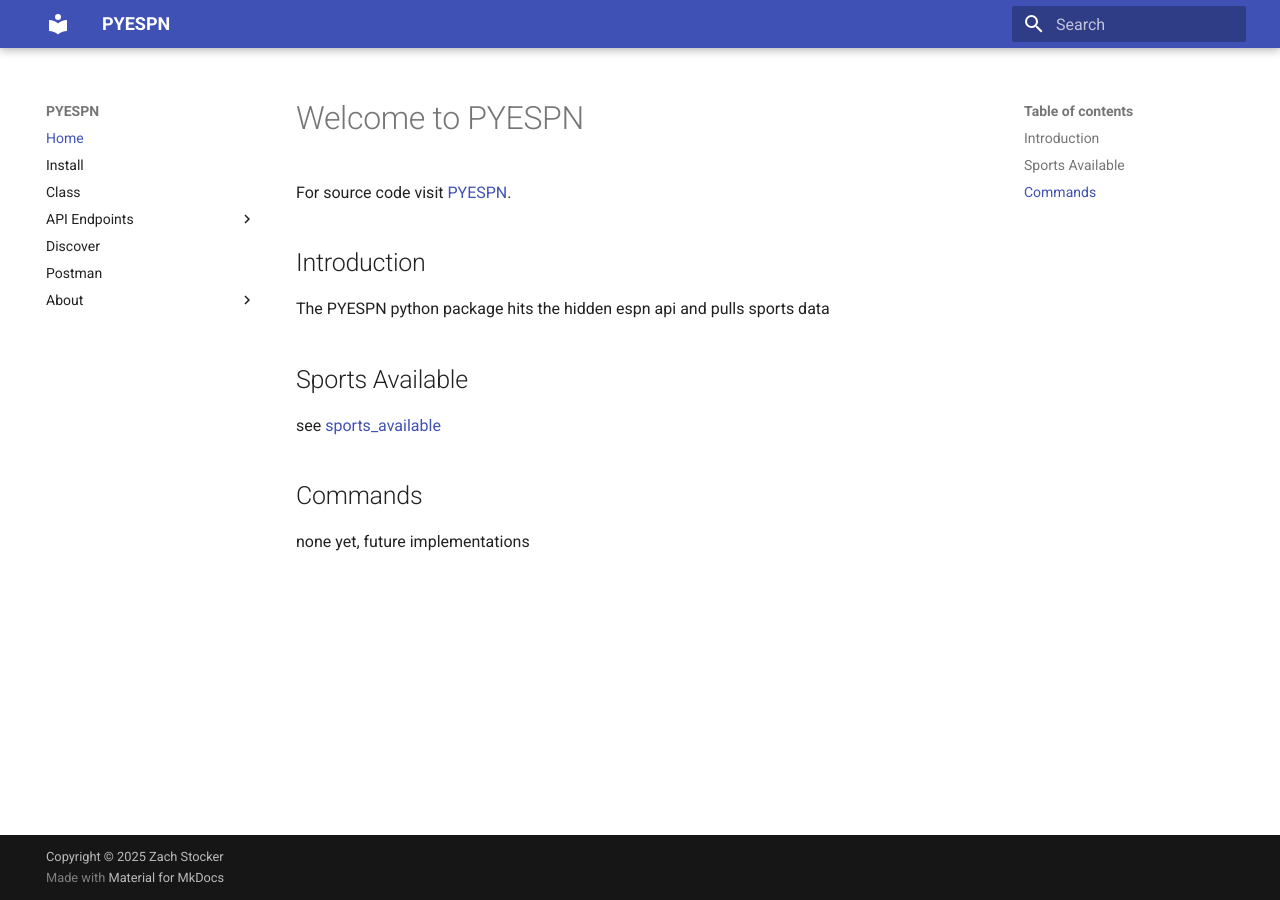
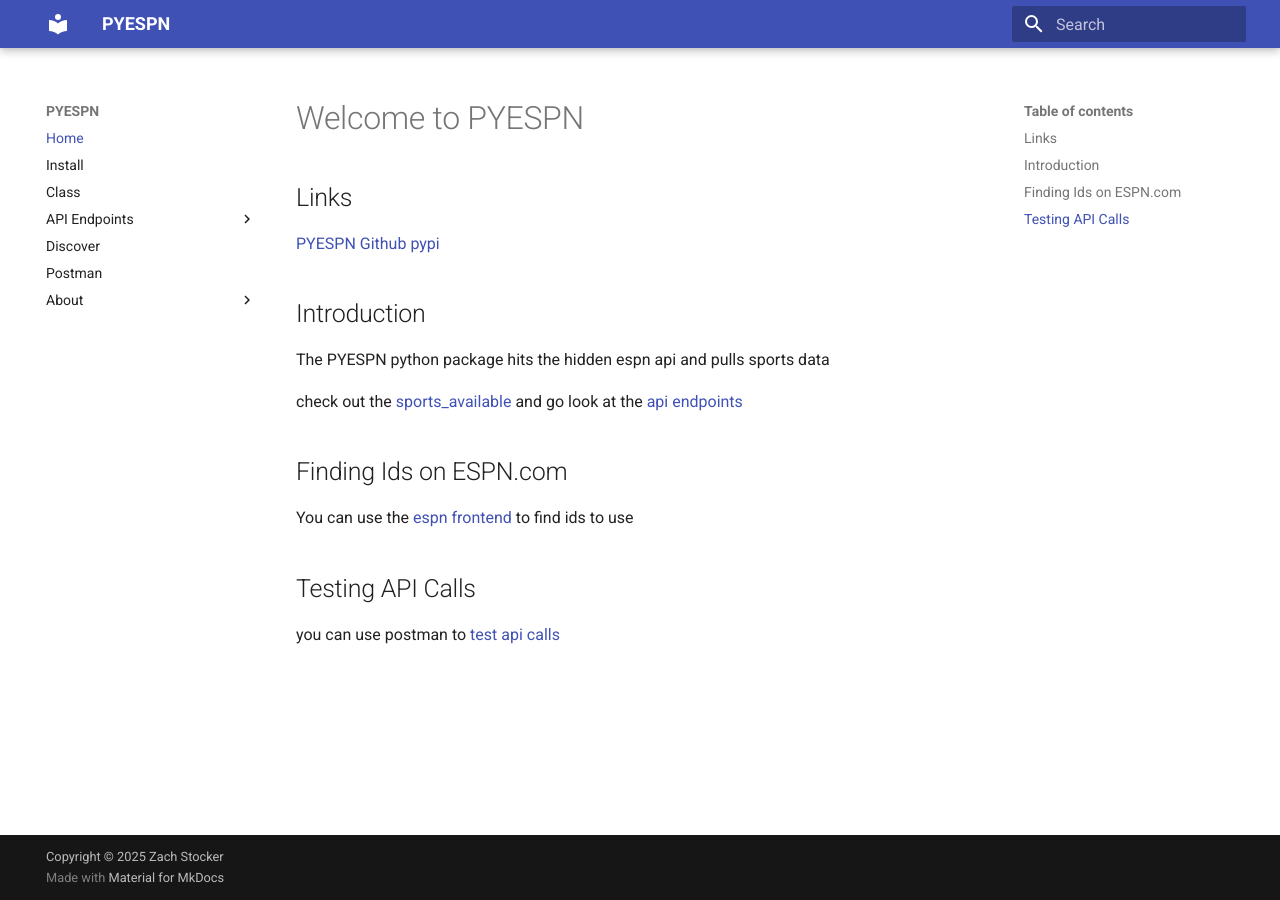
Before and after one commit to EnderLocke/pyespn, an MkDocs documentation site: the page built from docs/index.md, in a window 1280 px wide. Built offline with MkDocs 1.6.1 and Material for MkDocs 9.7.7, drawn with Linux system fonts in a browser that asks for light colours.

Commit message:
updating readme docs

```diff
--- a/docs/index.md
+++ b/docs/index.md
@@ -1,13 +1,16 @@
 # Welcome to PYESPN
 
-For source code visit [PYESPN](https://github.com/EnderLocke/pyespn).
+## Links
+[PYESPN Github](https://github.com/EnderLocke/pyespn)
+[pypi](https://pypi.org/project/pyespn/)
 
 ## Introduction
 The PYESPN python package hits the hidden espn api and pulls sports data
 
-## Sports Available
+check out the [sports_available](sports_available.md) and go look at the [api endpoints](api_endpoints.md)
 
-see [sports_available](sports_available.md)
+## Finding Ids on ESPN.com
+You can use the [espn frontend](discover.md) to find ids to use
 
-## Commands
-none yet, future implementations
+## Testing API Calls
+you can use postman to [test api calls](postman.md)
```
